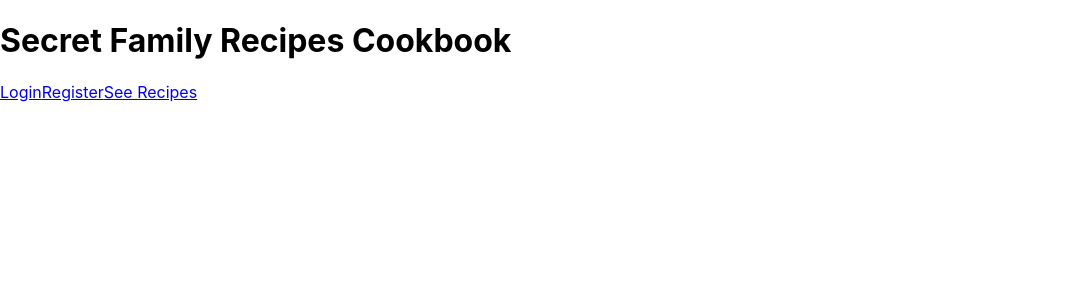
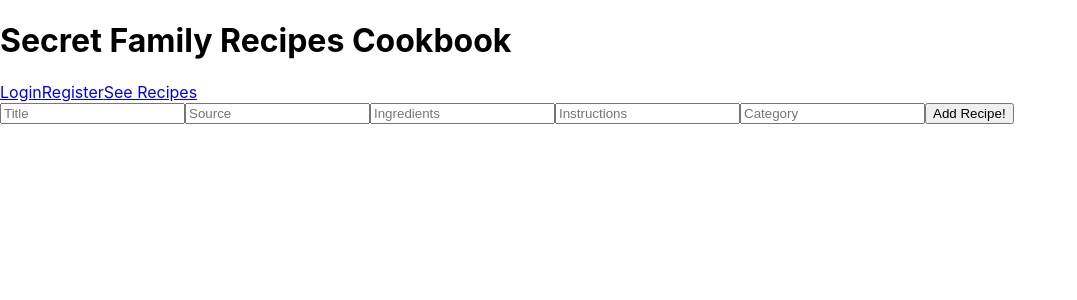
Before and after one commit to secret-family-tt-185/Front-End, a React (Create React App) app: page /add in a window 1280 px wide. Shown: the top 300 px of the page, without its empty margins (0-1077 px from the left). Built offline with nearby package versions, Linux system fonts and the light colour scheme; sample sign-in values are in the browser's storage.

Commit message:
created the add feature

```diff
--- a/src/App.js
+++ b/src/App.js
@@ -5,6 +5,7 @@ import RegisterForm from "./components/RegisterForm";
 import Recipes from "./components/Recipes";
 import './App.css';
 import PrivateRoute from "./utils/PrivateRoute";
+import AddRecipe from "./components/AddRecipe";
 
 
 
@@ -23,6 +24,7 @@ function App() {
   <Route exact path="/" render={() => <LoginForm/>} />
   <Route path="/register" render={() => <RegisterForm/>} />
   <PrivateRoute exact path="/protected" component={Recipes} />
+  <PrivateRoute exact path="/add" component={AddRecipe} />
       </Switch>
     </div>
     </Router>
--- a/src/components/AddRecipe.js
+++ b/src/components/AddRecipe.js
@@ -1,8 +1,83 @@
-import React from 'react'
+import React, {useState} from 'react'
+import axiosWithAuth from '../utils/AxiosWithAuth'
 
 function AddRecipe() {
+
+    const [addRecipe, setAddRecipe] = useState({
+        user_id:"",
+        title: "",
+        source: "",
+        ingredients: "",
+        instructions: "",
+        category: ""
+    })
+
+
+    const postRecipe = (add) => {
+        axiosWithAuth()
+        .post(`/recipes/${addRecipe.user_id}`, add )
+        .then(res => {
+            console.log("AL: postRecipe: AddRecipe.js: success!", res)
+        })
+        .catch(err => {
+            console.log("Failed to post recipe", err)
+        })
+    }
+
+
+    const postSubmit = (e) => {
+        e.preventDefault();
+        postRecipe(addRecipe)
+    }
+
+    const inputChange = (e) => {
+
+        setAddRecipe({
+          ...addRecipe,
+            [e.target.name]: e.target.value
+        })
+    }
+
     return (
         <div>
+            <form onSubmit={postSubmit}>
+                <input
+                placeholder="Title"
+                name="title"
+                type="text"
+                value={addRecipe.title}
+                onChange={inputChange}
+                />
+                <input
+                placeholder="Source"
+                name="source"
+                type="text"
+                value={addRecipe.source}
+                onChange={inputChange}
+                />
+                <input
+                placeholder="Ingredients"
+                name="ingredients"
+                type="text"
+                value={addRecipe.ingredients}
+                onChange={inputChange}
+                />
+                <input
+                placeholder="Instructions"
+                name="instructions"
+                type="text"
+                value={addRecipe.instructions}
+                onChange={inputChange}
+                />
+                <input
+                placeholder="Category"
+                name="category"
+                type="text"
+                value={addRecipe.category}
+                onChange={inputChange}
+                />
+                <button>Add Recipe!</button>
+            </form>
 
         </div>
     )
--- a/src/components/Recipes.js
+++ b/src/components/Recipes.js
@@ -1,5 +1,6 @@
-import React, {useState, useEffect} from 'react'
-import axiosWithAuth from "../utils/AxiosWithAuth"
+import React, {useState, useEffect} from 'react';
+import { Link } from "react-router-dom";
+import axiosWithAuth from "../utils/AxiosWithAuth";
 // need to import add & edit functions later
 
 
@@ -30,6 +31,7 @@ function Recipes() {
             <p>ingredients</p>
             <p>instructions</p>
             <p>category</p>
+            <Link to="/add">Add Recipe Here!</Link>
 
 
         </div>
```
Also changed, not shown: src/components/EditRecipes.js (+58 -0 lines), 1 other file (tests, documents, lock files or other folders).
